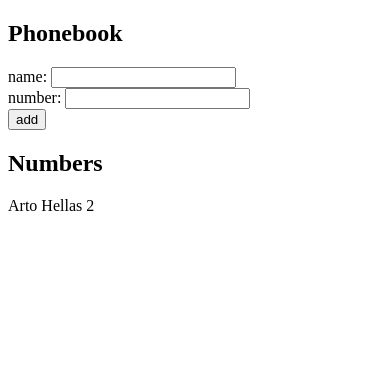
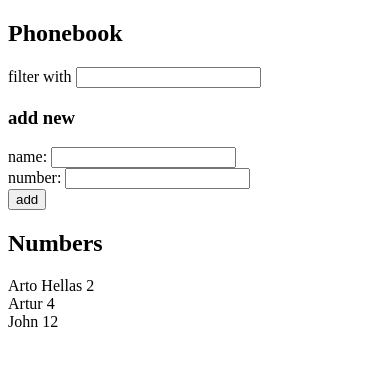
Before and after one commit to penguin212/fullstack-course, a React (Vite) app in the folder part2/phonebook/: page / in a window 390 px wide. Shown: the top 366 px of the page. Built offline with nearby package versions, Linux system fonts and the light colour scheme.

Commit message:
phonebook step 4

```diff
--- a/part2/phonebook/src/App.jsx
+++ b/part2/phonebook/src/App.jsx
@@ -3,10 +3,13 @@ import PhonebookEntry from './components/PhonebookEntry'
 
 const App = () => {
   const [persons, setPersons] = useState([
-    { name: 'Arto Hellas', number: "2" }
+    { name: 'Arto Hellas', number: "2" },
+    { name: 'Artur', number: "4" },
+    { name: 'John', number: "12" }
   ])
   const [newName, setNewName] = useState('')
   const [newNumber, setNewNumber] = useState('')
+  const [filter, setFilter] = useState('')
 
   const handleNameChange = (event) => {
     setNewName(event.target.value)
@@ -15,6 +18,15 @@ const App = () => {
   const handleNumberChange = (event) => {
     setNewNumber(event.target.value)
   }
+
+  const handleFilterChange = (event) => {
+    setFilter(event.target.value)
+  }
+
+  const filteredList = filter === ""
+    ? persons
+    : persons.filter((person) =>
+      person.name.toLowerCase().includes(filter.toLowerCase()))
 
   const handleAddName = (event) => {
     event.preventDefault()
@@ -40,6 +52,8 @@ const App = () => {
   return (
     <div>
       <h2>Phonebook</h2>
+      <p>filter with <input value={filter} onChange={handleFilterChange}/></p>
+      <h3>add new</h3>
       <form onSubmit={handleAddName}>
         <div>
           name: <input value={newName} onChange={handleNameChange}/>
@@ -53,7 +67,7 @@ const App = () => {
       </form>
       <h2>Numbers</h2>
       <p>
-        {persons.map((person) => <PhonebookEntry
+        {filteredList.map((person) => <PhonebookEntry
           name={person.name}
           number={person.number}
           key={person.name}
```
